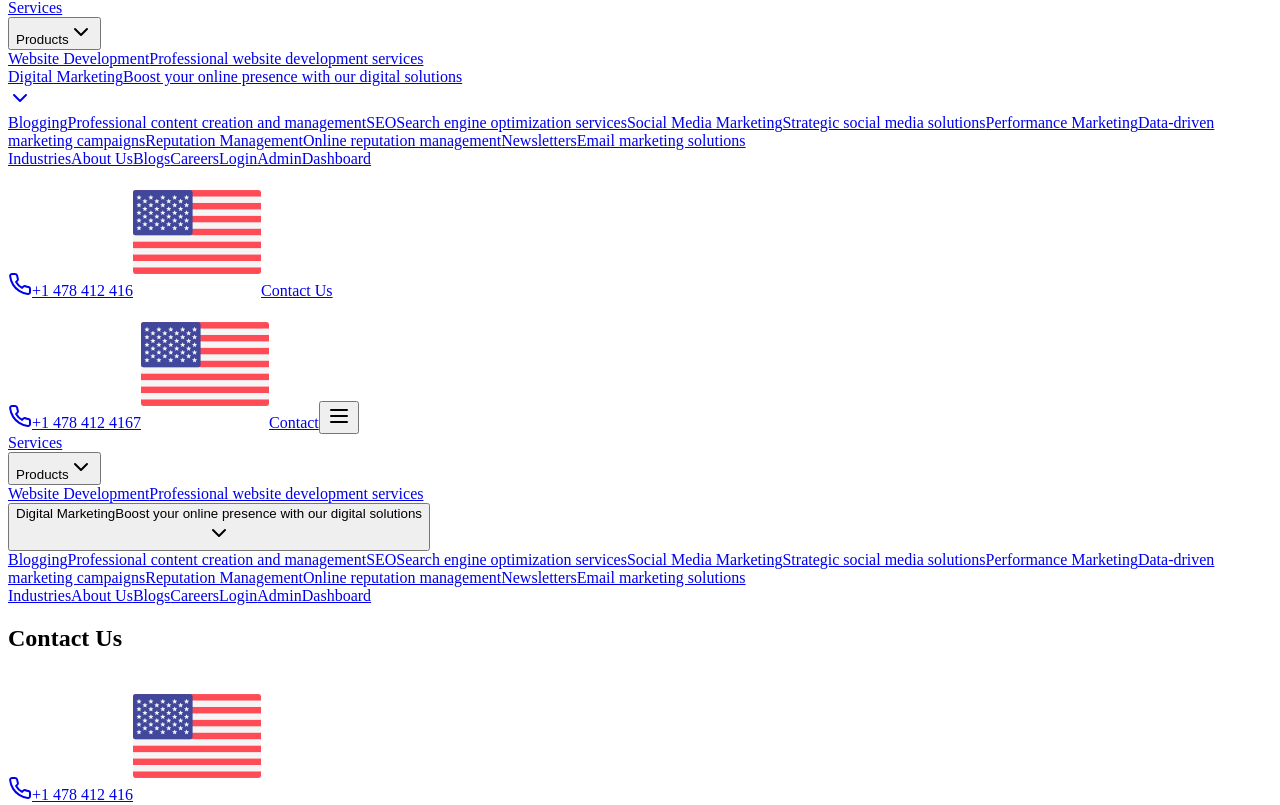
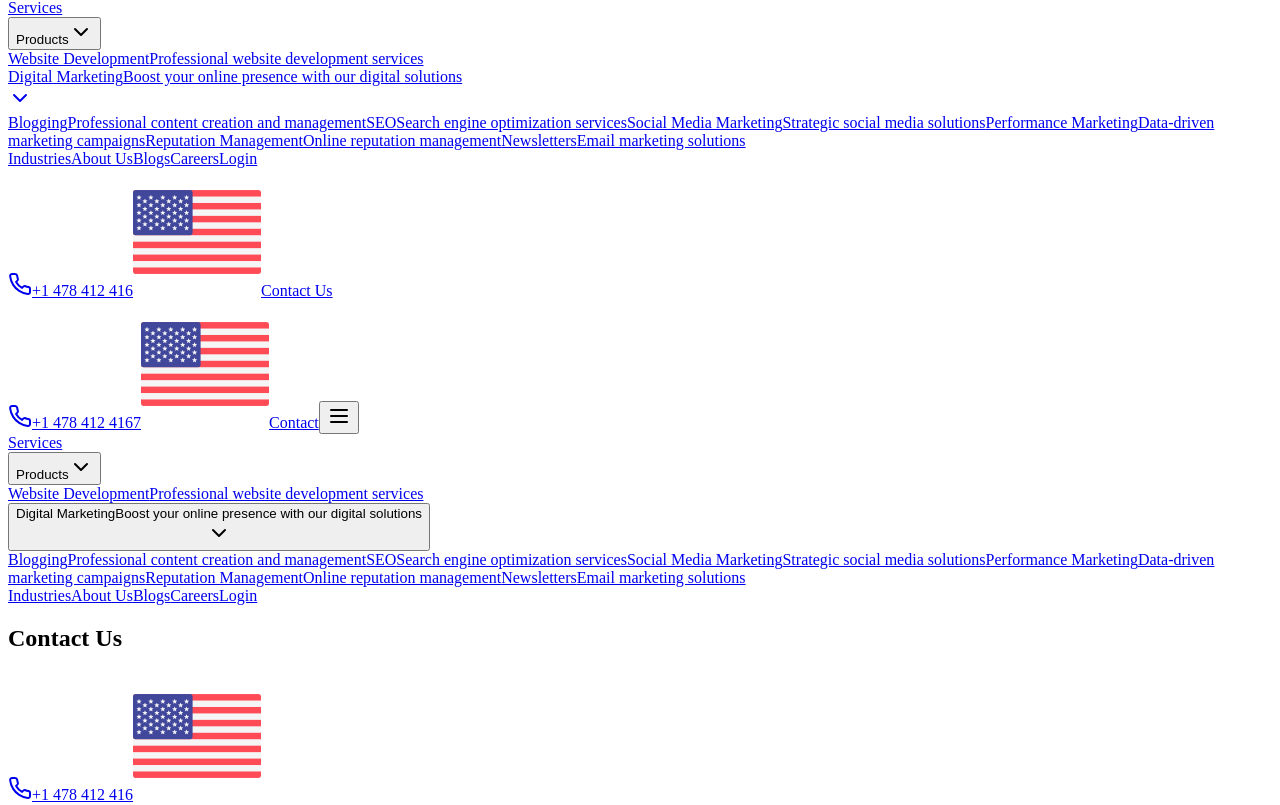
Before and after one commit to Harshwardhanchougule/XLNCBackEnd-Code-, a React (Vite) app in the folder client/: page /AdminDashboard in a window 1280 px wide. Shown: the part 443-1248 px from the top of the page. Built offline with nearby package versions, Linux system fonts and the light colour scheme.

Commit message:
remove admin pannel

```diff
--- a/client/src/components/Navbar.tsx
+++ b/client/src/components/Navbar.tsx
@@ -80,7 +80,7 @@ export default function Navbar() {
               <NavItem label="Blogs" href="/blogs" isScrolled={isScrolled} />
               <NavItem label="Careers" href="/careers" isScrolled={isScrolled} />
               <NavItem label="Login" href="/login" isScrolled={isScrolled} />
-              <NavItem label="AdminDashboard" href="/AdminDashboard" isScrolled={isScrolled} />
+              {/* <NavItem label="AdminDashboard" href="/AdminDashboard" isScrolled={isScrolled} /> */}
             </nav>
             <a
               href="tel:+14784124416"
@@ -152,7 +152,7 @@ export default function Navbar() {
               <MobileNavItem label="Blogs" href="/blogs" />
               <MobileNavItem label="Careers" href="/careers" />
               <MobileNavItem label="Login" href="/login" />
-              <MobileNavItem label="AdminDashboard" href="/AdminDashboard" />
+              {/* <MobileNavItem label="AdminDashboard" href="/AdminDashboard" /> */}
             </div>
 
             <div className="p-6">
```
